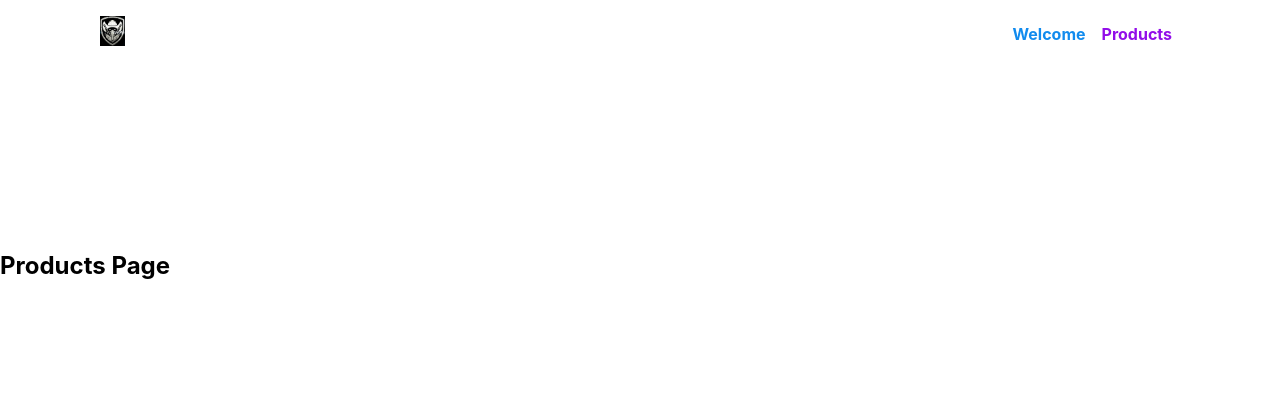
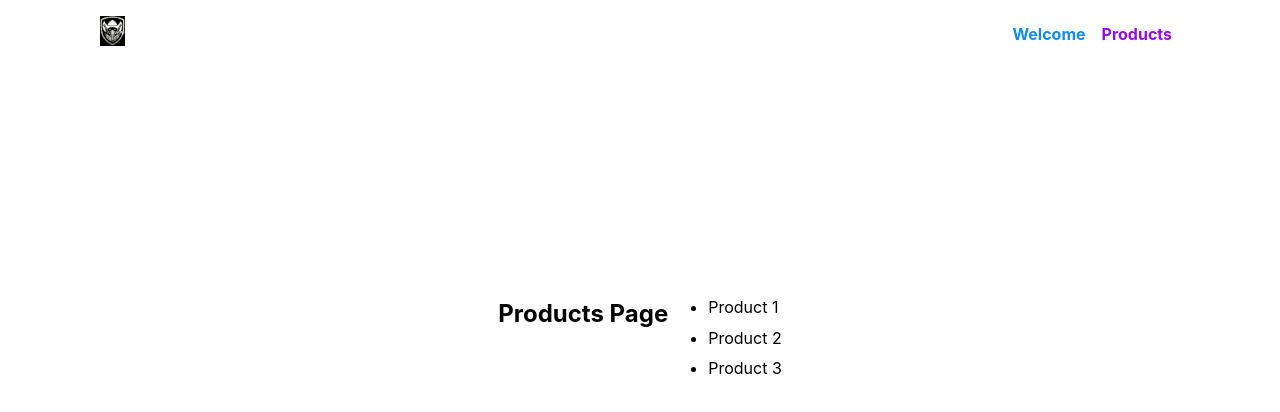
Before and after one commit to aindriu80/academind-react-routes, a React (Create React App) app: page /products in a window 1280 px wide. Shown: the top 412 px of the page. Built offline with nearby package versions, Linux system fonts and the light colour scheme.

Commit message:
Adding Dynamic Routes with Params

```diff
--- a/src/App.js
+++ b/src/App.js
@@ -4,19 +4,29 @@
 import Welcome from './pages/Welcome'
 import Products from './pages/Products'
 import MainHeader from './components/MainHeader'
+import ProductDetail from './pages/ProductDetail'
 
 function App() {
   return (
     <div>
       <MainHeader />
+      <main>
         <Route path="/welcome">
           <Welcome />
         </Route>
         <Route path="/products">
           <Products />
         </Route>
+        <Route path="/product-detail/:productId">
+          <ProductDetail />
+        </Route>
+      </main>
     </div>
   )
 }
 
 export default App
+
+// https://localhost:8000/welcome => Welcome Components
+// https://localhost:8000/products => Products Components
+// https://localhost:8000/product-detail/product-1
--- a/src/components/MainHeader.js
+++ b/src/components/MainHeader.js
@@ -5,7 +5,7 @@
     <header>
       <nav>
         <a href="/">
-          <img src="./moh3.gif" alt="searchcode small logo" height="30"></img>
+          <img src="../moh3.gif" alt="searchcode small logo" height="30"></img>
         </a>
         <ul>
           <li>
--- /dev/null
+++ b/src/pages/ProductDetail.js
@@ -0,0 +1,8 @@
+const ProductDetail = () => {
+  return (
+    <section>
+      <h3>Product Detail</h3>
+    </section>
+  )
+}
+export default ProductDetail
--- a/src/pages/Products.js
+++ b/src/pages/Products.js
@@ -1,5 +1,14 @@
 const Products = () => {
-  return <h2>Products Page</h2>
+  return (
+    <section>
+      <h2>Products Page</h2>
+      <ul>
+        <li>Product 1</li>
+        <li>Product 2</li>
+        <li>Product 3</li>
+      </ul>
+    </section>
+  )
 }
 
 export default Products
```
Lines whose indentation alone changed are shown as unchanged.
